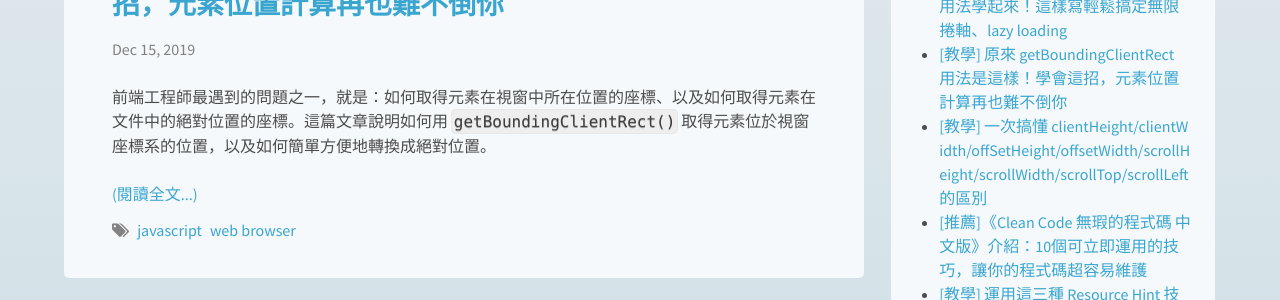
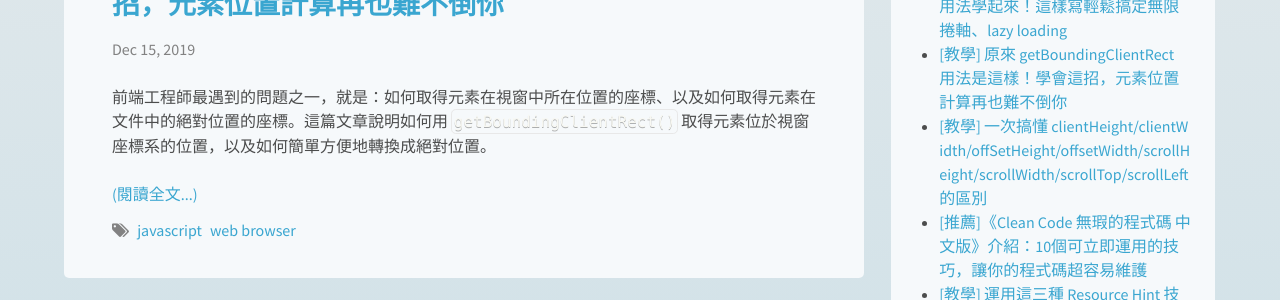
Before and after one commit to shuboc/shuboc.github.io, a Jekyll site: the page built from index.html, in a window 1280 px wide and 1400 px high, scrolled down 411 px. Shown: the part 150-450 px from the top of the window. Built offline with Jekyll 4.4.1, drawn with Linux system fonts in a browser that asks for light colours; nearby versions of some CDN libraries; library files that are not in the unit come from our copies; the list of posts is cut into pages by our own code; comment, search, counter and statistics services are not loaded.

Commit message:
Fix code block style

```diff
--- a/_sass/_base.scss
+++ b/_sass/_base.scss
@@ -159,12 +159,6 @@
     }
 }
 
-code[class*="language-plaintext"] {
-    border: 1px solid #e8e8e8 !important;
-    background: #eee !important;
-    color: rgba(34,34,34,0.8) !important;
-}
-
 
 table {
   border-collapse: collapse;
--- a/css/prism.css
+++ b/css/prism.css
@@ -36,7 +36,7 @@
 	border-radius: 0.3em;
 }
 
-:not(pre) > code[class*="language-"],
+:not(pre) > code[class*="language-"]:not(.language-plaintext),
 pre[class*="language-"] {
 	background: #272822;
 }
```
